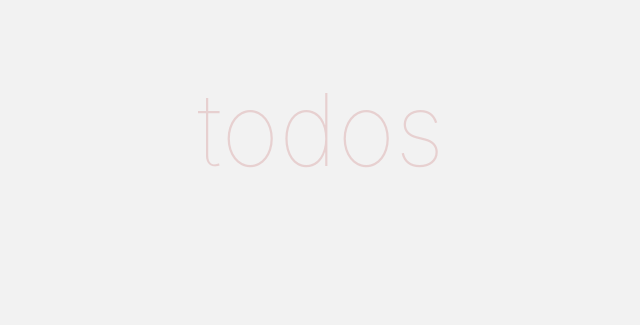
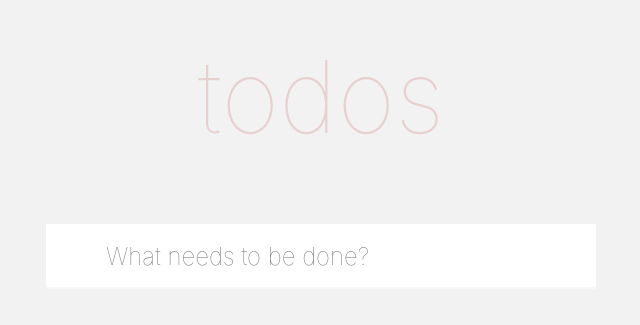
Before and after one commit to MuhTimur/modica, a React (Create React App) app: page / in a window 1280 px wide. Shown: the part 271-596 px from the top of the page, without its empty margins (319-959 px from the left). Built offline with nearby package versions, Linux system fonts and the light colour scheme.

Commit message:
Add Input component

```diff
--- a/src/components/App/App.tsx
+++ b/src/components/App/App.tsx
@@ -1,3 +1,4 @@
+import Input from "../Input/Input";
 import styles from "./styles/App.module.scss";
 
 function App() {
@@ -6,6 +7,7 @@ function App() {
       <header className={styles.appHeader}>
         <h1 className={styles.appHeader}>todos</h1>
       </header>
+      <Input onSubmit={(value: string) => console.log(value)} />
     </div>
   );
 }
--- /dev/null
+++ b/src/components/Input/Input.tsx
@@ -0,0 +1,30 @@
+import React from "react";
+
+import styles from "./styles/Input.module.scss";
+
+interface Props {
+  onSubmit: (value: string) => void;
+}
+
+const Input = ({ onSubmit }: Props) => {
+  const [enteredText, setEnteredText] = React.useState("");
+
+  const onKeyPress = (event: React.KeyboardEvent<HTMLInputElement>) => {
+    if (event.code === "Enter" || event.code === "NumpadEnter") {
+      onSubmit(enteredText);
+      setEnteredText("");
+    }
+  };
+
+  return (
+    <input
+      className={styles.root}
+      value={enteredText}
+      onChange={(e) => setEnteredText(e.target.value)}
+      onKeyPress={onKeyPress}
+      placeholder="What needs to be done?"
+    />
+  );
+};
+
+export default React.memo(Input);
--- /dev/null
+++ b/src/components/Input/styles/Input.module.scss
@@ -0,0 +1,16 @@
+.root {
+    background: #ffffff;
+    border: none;
+    box-shadow: inset 0 -2px 1px #00000008;
+    box-sizing: border-box;
+
+    font-family: inherit;
+    font-size: 24px;
+    font-weight: 100;
+
+    height: 65px;
+    line-height: 1.4em;
+    padding: 16px 16px 16px 60px;
+    position: relative;
+    width: 550px;
+}
--- a/src/index.css
+++ b/src/index.css
@@ -5,3 +5,8 @@ body {
   -webkit-font-smoothing: antialiased;
   -moz-osx-font-smoothing: grayscale;
 }
+
+textarea:focus,
+input:focus {
+  outline: none;
+}
```
